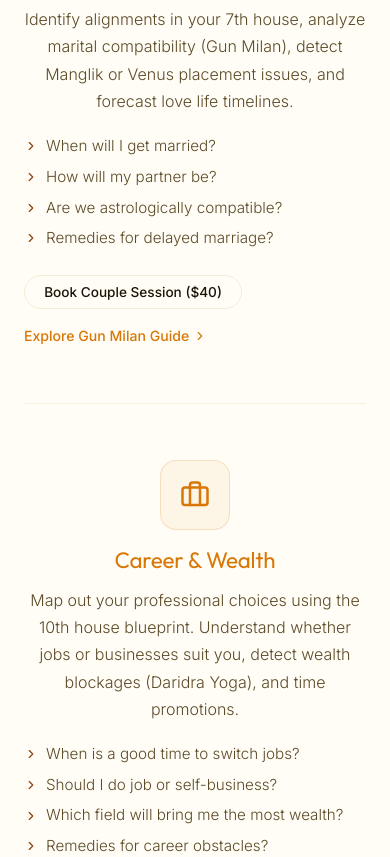
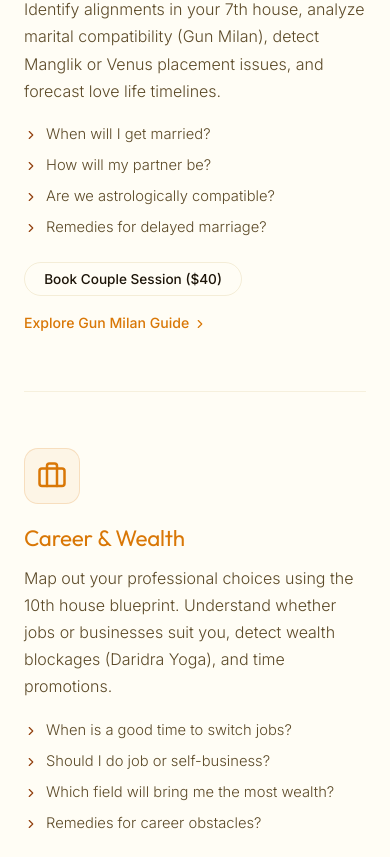
Before and after one commit to sanchit016/AstroShubham, a Next.js app: page / in a window 390 px wide. Shown: the part 1435-2292 px from the top of the page. Built offline with nearby package versions, Linux system fonts and the light colour scheme; no server answers.

Commit message:
fix(mobile): align guidance category questions, icons, and CTAs to clean vertical grid

```diff
--- a/src/app/globals.css
+++ b/src/app/globals.css
@@ -684,13 +684,18 @@ strong {
 @media (max-width: 600px) {
   .guidance-item {
     grid-template-columns: 1fr;
-    gap: 1rem;
-    text-align: center;
-    justify-items: center;
+    gap: 1.25rem;
+    text-align: left;
+    justify-items: start;
+  }
+  .guidance-icon {
+    width: 56px;
+    height: 56px;
+    border-radius: 14px;
   }
   .guidance-details {
     grid-template-columns: 1fr;
-    gap: 0.4rem;
+    gap: 0.6rem;
   }
 }
 
--- a/src/app/page.tsx
+++ b/src/app/page.tsx
@@ -283,9 +283,9 @@ export default function Home() {
                         </p>
                         <div className="guidance-details">
                           {category.questions.map((question) => (
-                            <div key={question} style={{ display: "flex", alignItems: "center", gap: "0.5rem" }}>
-                              <ChevronRight size={14} style={{ color: "var(--stellar-cyan)" }} />
-                              <span>{question}</span>
+                            <div key={question} style={{ display: "flex", alignItems: "flex-start", gap: "0.5rem", textAlign: "left" }}>
+                              <ChevronRight size={14} style={{ color: "var(--stellar-cyan)", flexShrink: 0, marginTop: "4px" }} />
+                              <span style={{ fontSize: "0.92rem", lineHeight: 1.45 }}>{question}</span>
                             </div>
                           ))}
                         </div>
```
